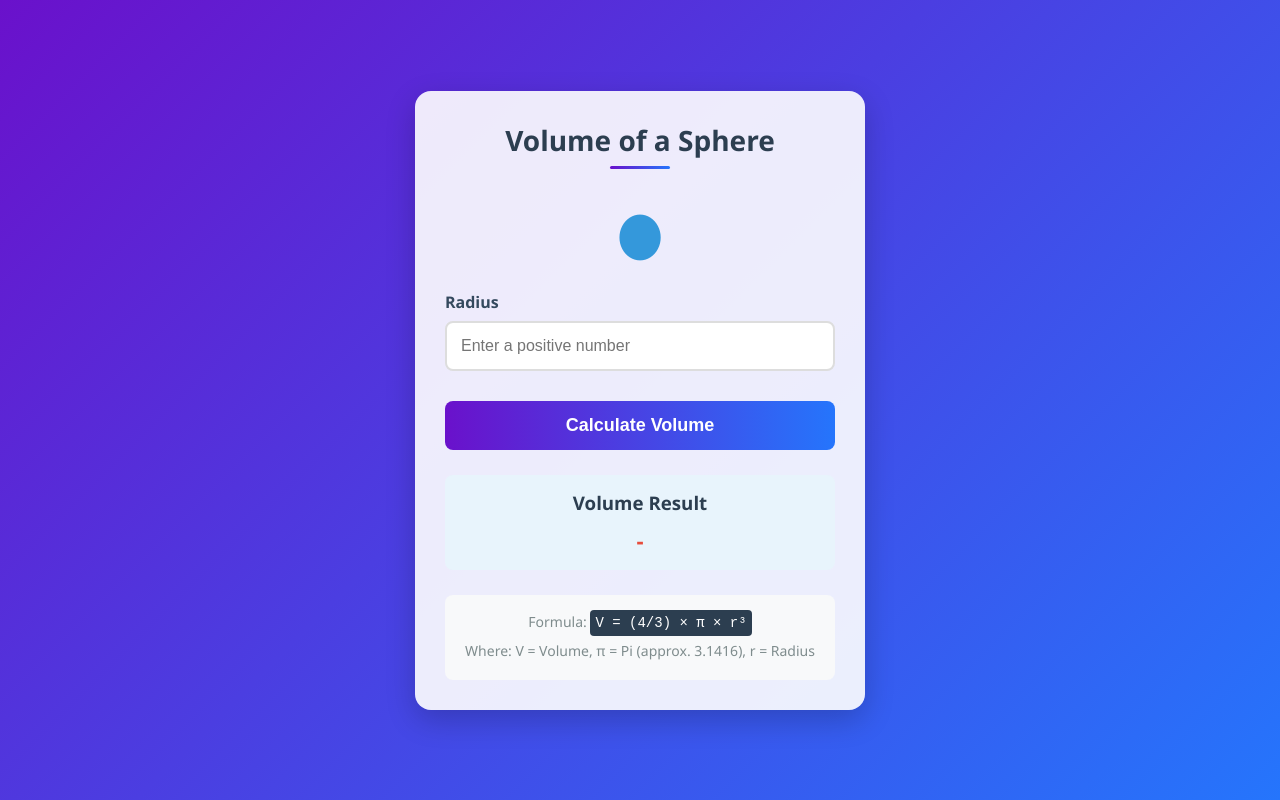
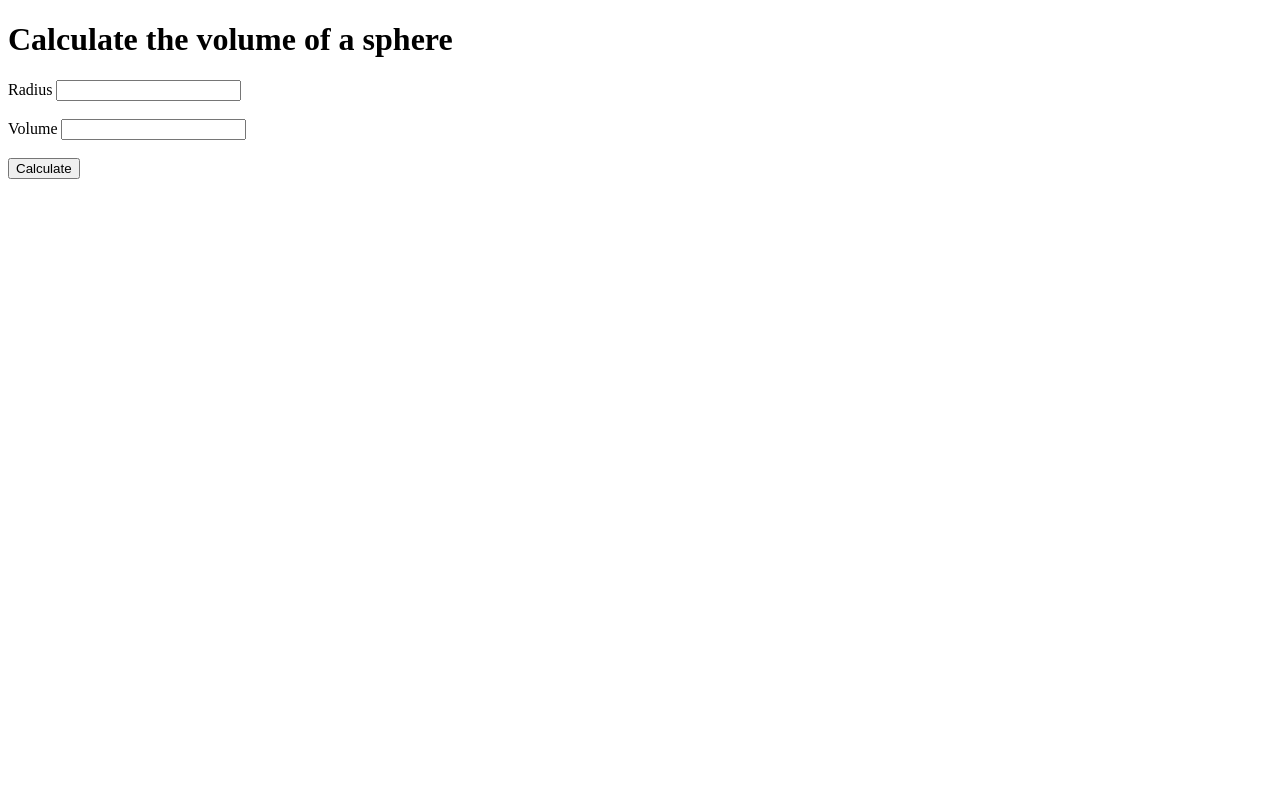
Before and after one commit to acciojob/sphere-vol-sahilaroora, a website: page main.html in a window 1280 px wide. Drawn offline with Linux system fonts and the light colour scheme.

Commit message:
created a submission

```diff
--- a/main.html
+++ b/main.html
@@ -1,238 +1,23 @@
 <!DOCTYPE html>
-<html lang="en">
+<html>
 <head>
-  <meta charset="UTF-8">
-  <meta name="viewport" content="width=device-width, initial-scale=1.0">
-  <title>Volume of a Sphere Calculator</title>
-  <style>
-    * {
-      box-sizing: border-box;
-      margin: 0;
-      padding: 0;
-    }
-
-    body {
-      font-family: 'Segoe UI', Tahoma, Geneva, Verdana, sans-serif;
-      background: linear-gradient(135deg, #6a11cb 0%, #2575fc 100%);
-      display: flex;
-      justify-content: center;
-      align-items: center;
-      min-height: 100vh;
-      padding: 20px;
-    }
-
-    .container {
-      background-color: rgba(255, 255, 255, 0.9);
-      padding: 30px;
-      border-radius: 16px;
-      box-shadow: 0 10px 30px rgba(0, 0, 0, 0.2);
-      width: 100%;
-      max-width: 450px;
-      text-align: center;
-      transition: transform 0.3s ease;
-    }
-
-    .container:hover {
-      transform: translateY(-5px);
-    }
-
-    h2 {
-      color: #2c3e50;
-      margin-bottom: 20px;
-      font-size: 28px;
-      position: relative;
-      padding-bottom: 10px;
-    }
-
-    h2::after {
-      content: '';
-      position: absolute;
-      bottom: 0;
-      left: 50%;
-      transform: translateX(-50%);
-      width: 60px;
-      height: 3px;
-      background: linear-gradient(to right, #6a11cb, #2575fc);
-      border-radius: 3px;
-    }
-
-    .sphere-icon {
-      font-size: 60px;
-      color: #3498db;
-      margin-bottom: 20px;
-    }
-
-    .form-group {
-      margin-bottom: 20px;
-      text-align: left;
-    }
-
-    label {
-      display: block;
-      margin-bottom: 8px;
-      color: #34495e;
-      font-weight: 600;
-    }
-
-    input[type="number"] {
-      width: 100%;
-      padding: 14px;
-      border: 2px solid #ddd;
-      border-radius: 8px;
-      font-size: 16px;
-      transition: border-color 0.3s;
-    }
-
-    input[type="number"]:focus {
-      border-color: #3498db;
-      outline: none;
-      box-shadow: 0 0 0 3px rgba(52, 152, 219, 0.2);
-    }
-
-    input[readonly] {
-      background-color: #f8f9fa;
-      color: #2c3e50;
-      font-weight: 600;
-      cursor: not-allowed;
-    }
-
-    button {
-      width: 100%;
-      padding: 14px;
-      background: linear-gradient(to right, #6a11cb, #2575fc);
-      color: white;
-      border: none;
-      border-radius: 8px;
-      cursor: pointer;
-      font-size: 18px;
-      font-weight: 600;
-      transition: all 0.3s;
-      margin-top: 10px;
-    }
-
-    button:hover {
-      opacity: 0.9;
-      transform: translateY(-2px);
-      box-shadow: 0 5px 15px rgba(0, 0, 0, 0.2);
-    }
-
-    button:active {
-      transform: translateY(0);
-    }
-
-    .result {
-      margin-top: 25px;
-      padding: 15px;
-      background-color: #e8f4fc;
-      border-radius: 8px;
-      text-align: center;
-    }
-
-    .result h3 {
-      color: #2c3e50;
-      margin-bottom: 10px;
-    }
-
-    #volume {
-      font-size: 22px;
-      font-weight: bold;
-      color: #e74c3c;
-    }
-
-    .formula {
-      margin-top: 25px;
-      padding: 15px;
-      background-color: #f8f9fa;
-      border-radius: 8px;
-      font-size: 14px;
-      color: #7f8c8d;
-    }
-
-    .formula p {
-      margin-bottom: 5px;
-    }
-
-    .formula-code {
-      font-family: 'Courier New', monospace;
-      background-color: #2c3e50;
-      color: white;
-      padding: 5px;
-      border-radius: 4px;
-      display: inline-block;
-    }
-
-    .error {
-      color: #e74c3c;
-      font-size: 14px;
-      margin-top: 5px;
-      display: none;
-    }
-  </style>
+  <title>Volume of Sphere Calculator</title>
 </head>
 <body>
-  <div class="container">
-    <h2>Volume of a Sphere</h2>
 
-    <div class="sphere-icon">●</div>
+  <h1>Calculate the volume of a sphere</h1>
 
-    <form id="volumeForm">
-      <div class="form-group">
-        <label for="radius">Radius</label>
-        <input type="number" id="radius" name="radius" placeholder="Enter a positive number" step="any" min="0" required>
-        <div class="error" id="radiusError">Please enter a valid non-negative number</div>
-      </div>
+  <form id="MyForm">
+    <label for="radius">Radius</label>
+    <input type="text" id="radius" name="radius" required />
+    <br><br>
+    <label for="volume">Volume</label>
+    <input type="text" id="volume" name="volume" readonly />
+    <br><br>
+    <input type="submit" value="Calculate" />
+  </form>
 
-      <button type="button" onclick="calculateVolume()">Calculate Volume</button>
-    </form>
+  <script src="script.js"></script>
 
-    <div class="result">
-      <h3>Volume Result</h3>
-      <div id="volume">-</div>
-    </div>
-
-    <div class="formula">
-      <p>Formula: <span class="formula-code">V = (4/3) × π × r³</span></p>
-      <p>Where: V = Volume, π = Pi (approx. 3.1416), r = Radius</p>
-    </div>
-  </div>
-
-  <script>
-    function calculateVolume() {
-      // Get input value and output element
-      const radiusInput = document.getElementById('radius').value;
-      const radius = parseFloat(radiusInput);
-      const volumeOutput = document.getElementById('volume');
-      const errorElement = document.getElementById('radiusError');
-
-      // Reset error message
-      errorElement.style.display = 'none';
-
-      // Validate the input
-      if (isNaN(radius) || radius < 0) {
-        // Show error for invalid input
-        volumeOutput.textContent = 'NaN';
-        volumeOutput.style.color = '#e74c3c';
-        errorElement.style.display = 'block';
-        return;
-      }
-
-      // Calculate the volume
-      const volume = (4 / 3) * Math.PI * Math.pow(radius, 3);
-
-      // Round to four decimal places
-      const roundedVolume = volume.toFixed(4);
-
-      // Display the result
-      volumeOutput.textContent = roundedVolume;
-      volumeOutput.style.color = '#27ae60';
-    }
-
-    // Add event listener for Enter key
-    document.getElementById('radius').addEventListener('keyup', function(event) {
-      if (event.key === 'Enter') {
-        calculateVolume();
-      }
-    });
-  </script>
 </body>
 </html>
--- a/script.js
+++ b/script.js
@@ -1,22 +1,21 @@
-// script.js
+function volume_sphere() {
+  const radiusInput = document.getElementById("radius").value.trim();
+  const volumeOutput = document.getElementById("volume");
 
-function volume_sphere() {
-  const radiusInput = document.getElementById('radius').value;
   const radius = parseFloat(radiusInput);
-  const volumeField = document.getElementById('volume');
 
-  // Validate the input: check for non-numeric or negative values.
+  // Check for invalid input (negative or non-numeric)
   if (isNaN(radius) || radius < 0) {
-    volumeField.value = 'NaN';
-    return;
+    volumeOutput.value = "NaN";
+  } else {
+    // Calculate volume
+    const volume = (4 / 3) * Math.PI * Math.pow(radius, 3);
+    // Round to 4 decimal places
+    volumeOutput.value = volume.toFixed(4);
   }
 
-  // Calculate the volume of the sphere.
-  const volume = (4 / 3) * Math.PI * Math.pow(radius, 3);
+  return false; // Prevent form submission
+}
 
-  // Round the volume to four decimal places.
-  const roundedVolume = volume.toFixed(4);
-
-  // Display the result in the volume field.
-  volumeField.value = roundedVolume;
-}
+// Attach event listener to the form
+document.getElementById("MyForm").onsubmit = volume_sphere;
```
